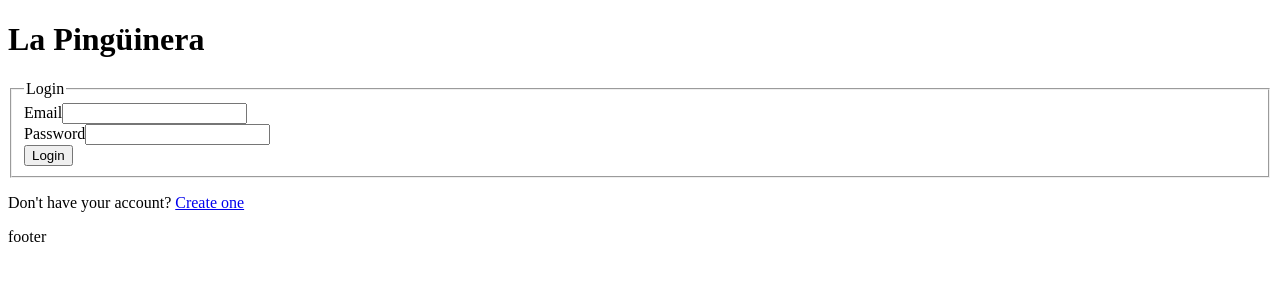
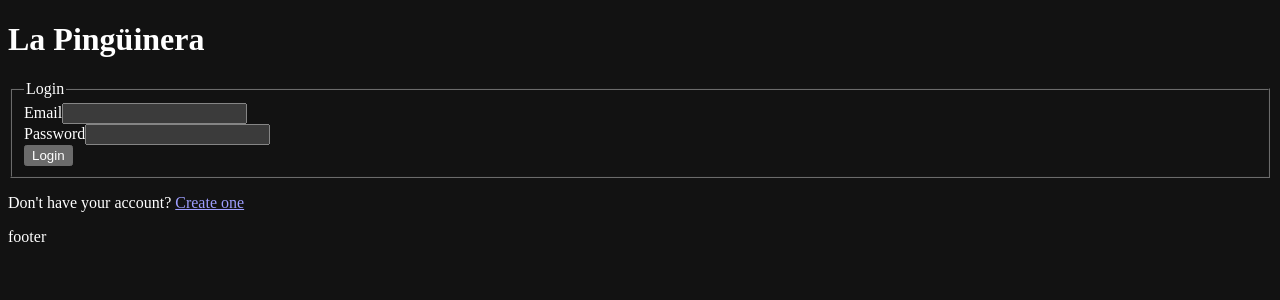
Before and after one commit to CReies/La-Pinguinera-Quotes-Front, an Angular app: page /auth/login in a window 1280 px wide. Shown: the top 300 px of the page. Built offline with nearby package versions, Linux system fonts and the light colour scheme; no server answers.

Commit message:
Add :root color-scheme for dark mode support in styles.css

```diff
--- a/src/styles.css
+++ b/src/styles.css
@@ -1 +1,4 @@
 /* You can add global styles to this file, and also import other style files */
+:root {
+  color-scheme: dark;
+}
```
